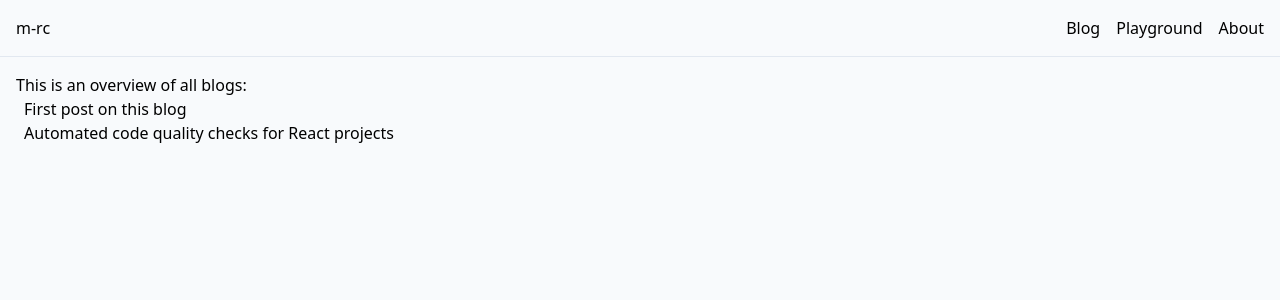
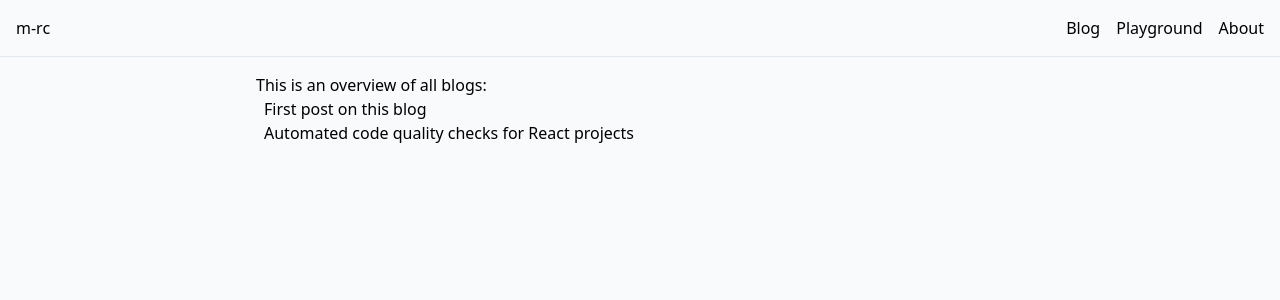
Before and after one commit to m-goos/m-rc, a Next.js app: page /blog in a window 1280 px wide. Shown: the top 300 px of the page. Built offline with nearby package versions, Linux system fonts and the light colour scheme.

Commit message:
refactor: improve markup of main Layout

```diff
--- a/app/layout.tsx
+++ b/app/layout.tsx
@@ -16,8 +16,8 @@ export default function RootLayout({
         {/* root layout */}
         <div className="h-screen bg-slate-50">
           <Nav />
-          <div className="p-4">
-            <main>{children}</main>
+          <div className="flex justify-center p-4">
+            <main className="flex flex-col grow max-w-3xl">{children}</main>
           </div>
         </div>
       </body>
--- a/components/Hello.tsx
+++ b/components/Hello.tsx
@@ -2,7 +2,7 @@ import Image from 'next/image';
 
 export default function Hello() {
   return (
-    <div className="flex flex-col items-center justify-center space-y-4 pt-10">
+    <div className="flex flex-col grow items-center justify-center space-y-4 pt-10">
       <Image
         src={'/profilePic-640-q80-30kb.jpeg'}
         alt="Picture of the author"
```
